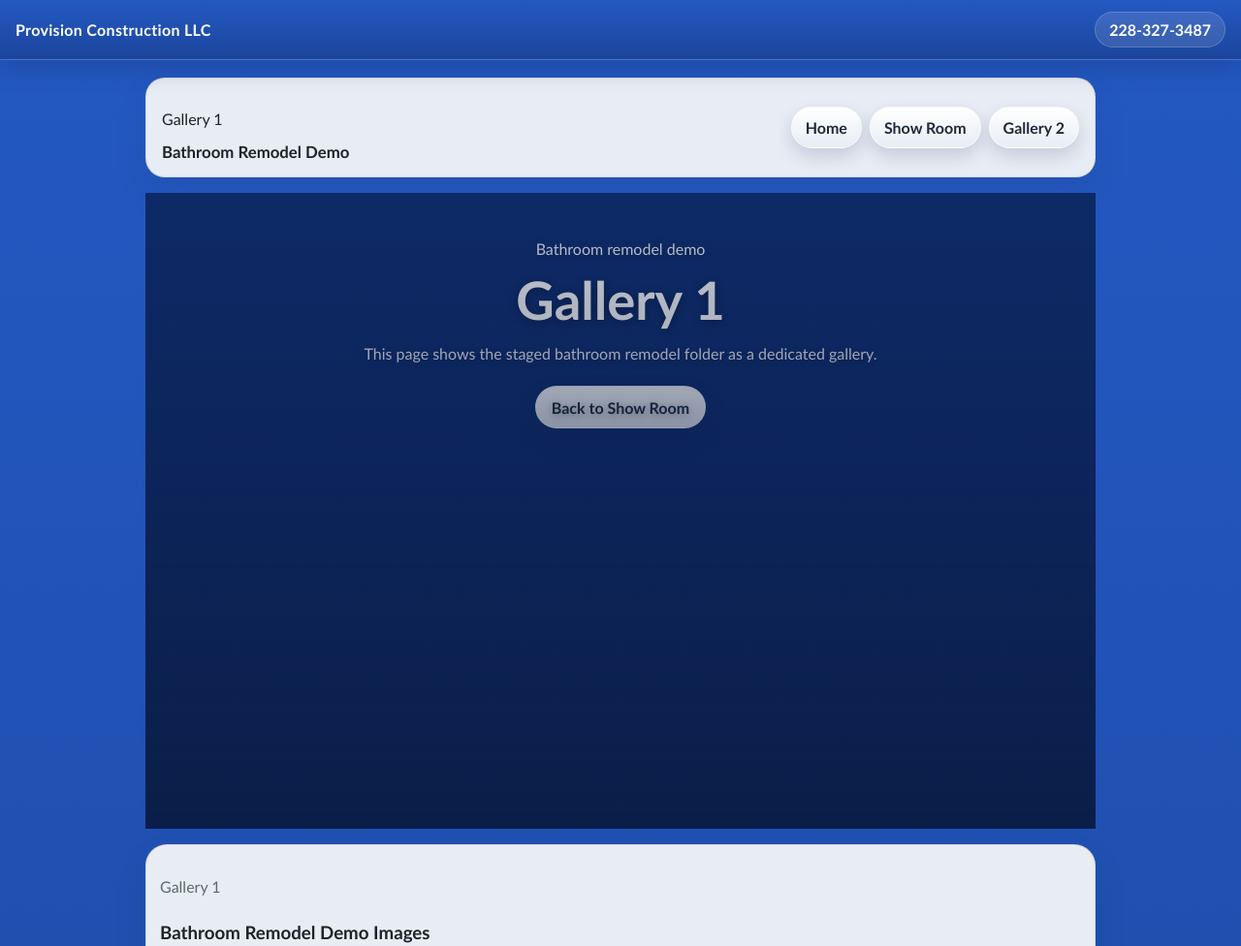
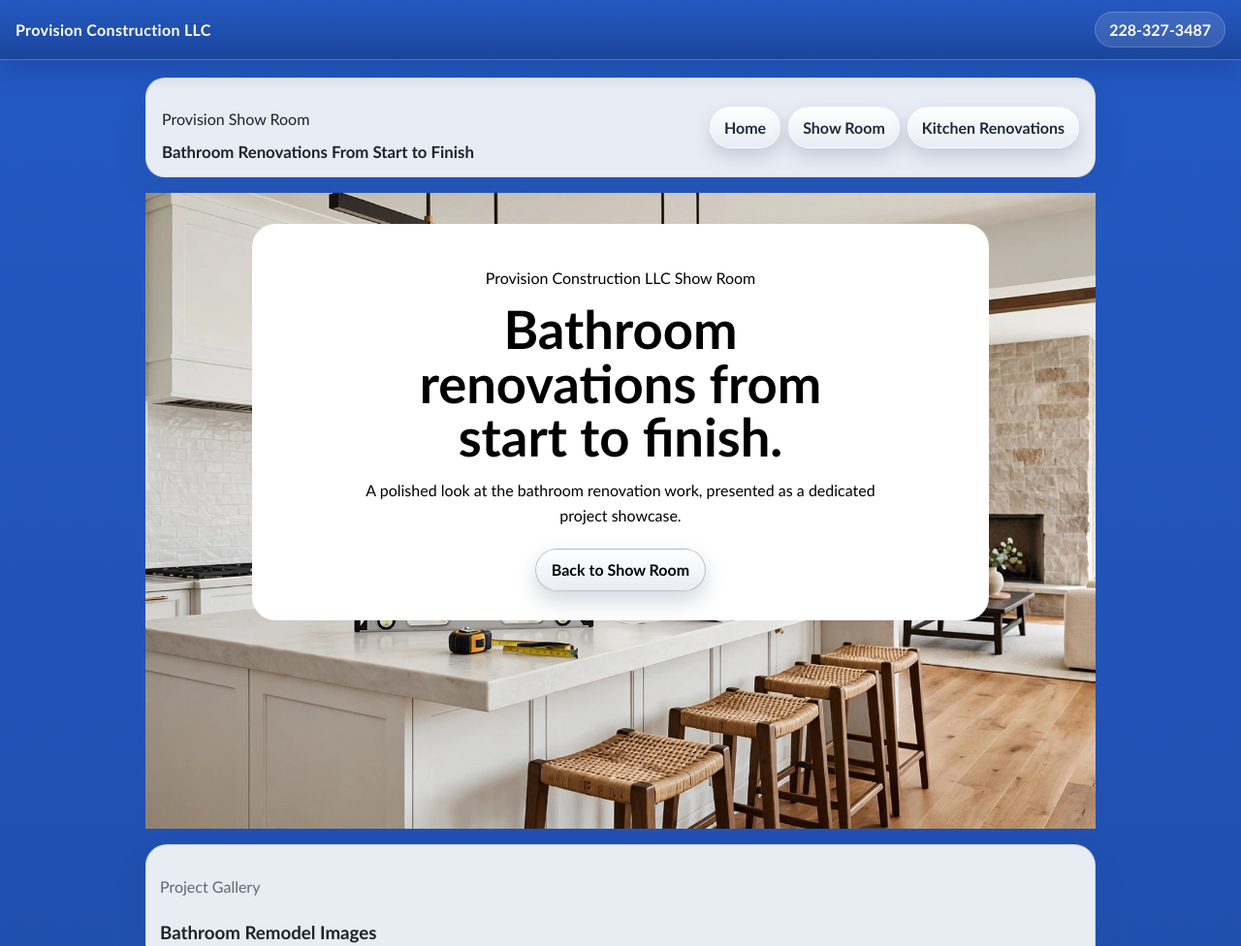
Before and after one commit to G-Killman/provision, a website: page gallery-1.html in a window 1280 px wide. Shown: the top 976 px of the page at 97% size. Drawn offline with Linux system fonts and the light colour scheme.

Commit message:
Refine gallery hero styling

```diff
--- a/gallery-1.html
+++ b/gallery-1.html
@@ -4,7 +4,7 @@
     <meta charset="UTF-8" />
     <meta name="viewport" content="width=device-width, initial-scale=1.0" />
     <meta name="description" content="Gallery 1 for the bathroom remodel demo staging folder." />
-    <title>Gallery 1 - Bathroom Remodel Demo</title>
+    <title>Provision Show Room - Bathroom Renovations From Start to Finish</title>
     <link rel="stylesheet" href="styles.css" />
     <script defer src="main.js"></script>
   </head>
@@ -17,23 +17,26 @@
       <header class="site-header">
         <div class="brand">
           <div>
-            <p class="eyebrow">Gallery 1</p>
-            <h1>Bathroom Remodel Demo</h1>
+            <p class="eyebrow">Provision Show Room</p>
+            <h1>Bathroom Renovations From Start to Finish</h1>
           </div>
         </div>
         <nav class="site-nav" aria-label="Gallery navigation">
           <a href="index.html">Home</a>
           <a href="gallery.html">Show Room</a>
-          <a href="gallery-2.html">Gallery 2</a>
+          <a href="gallery-2.html">Kitchen Renovations</a>
         </nav>
       </header>
 
       <main id="content">
-        <section class="hero" aria-labelledby="gallery-hero-title">
-          <div class="hero-copy reveal">
-            <p class="eyebrow">Bathroom remodel demo</p>
-            <h2 id="gallery-hero-title">Gallery 1</h2>
-            <p class="lead">This page shows the staged bathroom remodel folder as a dedicated gallery.</p>
+        <section class="hero gallery-hero" aria-labelledby="gallery-hero-title">
+          <div class="hero-media" aria-hidden="true">
+            <img src="images/ERO-PROVISION.webp" alt="" />
+          </div>
+          <div class="hero-copy hero-copy-bright reveal">
+            <p class="eyebrow">Provision Construction LLC Show Room</p>
+            <h2 id="gallery-hero-title">Bathroom renovations from start to finish.</h2>
+            <p class="lead">A polished look at the bathroom renovation work, presented as a dedicated project showcase.</p>
             <div class="hero-actions">
               <a class="button button-secondary" href="gallery.html">Back to Show Room</a>
             </div>
@@ -42,8 +45,8 @@
 
         <section class="section gallery-section" id="gallery-1-images" aria-labelledby="gallery-1-title">
           <div class="section-heading reveal">
-            <p class="eyebrow">Gallery 1</p>
-            <h3 id="gallery-1-title">Bathroom Remodel Demo Images</h3>
+            <p class="eyebrow">Project Gallery</p>
+            <h3 id="gallery-1-title">Bathroom Remodel Images</h3>
           </div>
           <div class="gallery-grid reveal delay-1">
             <article class="gallery-card gallery-image-card">
--- a/styles.css
+++ b/styles.css
@@ -291,6 +291,51 @@ main {
   text-align: center;
   color: #ffffff;
   text-shadow: 0 2px 10px rgba(0, 0, 0, 0.4);
+}
+
+/* Gallery hero copy uses a royal blue brand treatment. */
+.gallery-hero .hero-copy {
+  width: min(100% - 24px, 760px);
+  margin: 0 auto;
+  padding: clamp(18px, 4vw, 30px);
+  border-radius: 24px;
+  background-color: #ffffff;
+  background-image: none;
+  border: 1px solid rgba(0, 0, 0, 0.12);
+  box-shadow: 0 10px 24px rgba(0, 0, 0, 0.08);
+  -webkit-backdrop-filter: none;
+  backdrop-filter: none;
+  color: #000000;
+  text-shadow: none;
+}
+
+/* Hard override for the gallery hero panel so it stays plain bright white. */
+.gallery-hero .hero-copy.hero-copy-bright {
+  background: #ffffff !important;
+  background-color: #ffffff !important;
+  background-image: none !important;
+  border: 0 !important;
+  box-shadow: none !important;
+  opacity: 1 !important;
+  filter: none !important;
+  -webkit-backdrop-filter: none !important;
+  backdrop-filter: none !important;
+}
+
+/* Remove the dark gradient wash from gallery heroes so the white card stays bright. */
+.gallery-hero::before {
+  background: transparent;
+}
+
+.gallery-hero .hero-copy .eyebrow,
+.gallery-hero .hero-copy .lead,
+.gallery-hero .hero-copy h2 {
+  color: #000000;
+}
+
+.gallery-hero .hero-actions .button-secondary {
+  color: #000000;
+  border-color: rgba(0, 0, 0, 0.22);
 }
 
 /* Large opening headline. */
```
Also changed, not shown: gallery-2.html (+13 -10 lines), gallery.html (+3 -3 lines).
